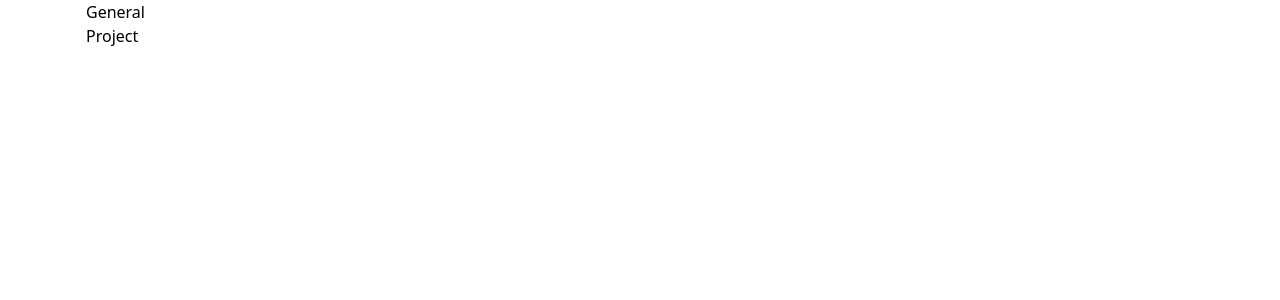
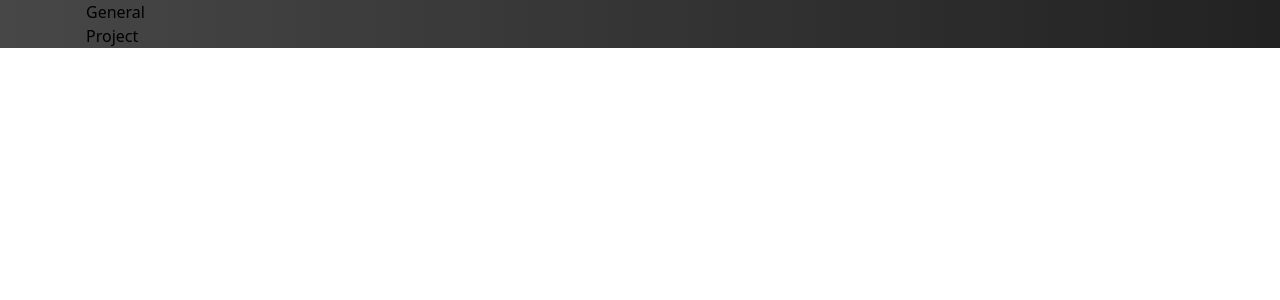
Before and after one commit to Deepakverma-556/architectural, a React (Create React App) app: page / in a window 1280 px wide. Shown: the top 300 px of the page. Built offline with nearby package versions, Linux system fonts and the light colour scheme.

Commit message:
add gradient

```diff
--- a/src/components/Header.jsx
+++ b/src/components/Header.jsx
@@ -2,12 +2,15 @@ import React from 'react'
 
 const Header = () => {
   return (
-      <section>
+      <section className='bg-gradient-to-r from-[#474747] to-[#222222]'>
           <nav>
-              <div className='max-w-xxl m-auto px-4'>
+              <div className='max-w-xxl mx-auto px-4'>
                   <div>
                       <a href="">General <br/> <span>Project</span></a>
                   </div>
+                  <ul>
+                      <li></li>
+                  </ul>
               </div>
           </nav>
     </section>
```
